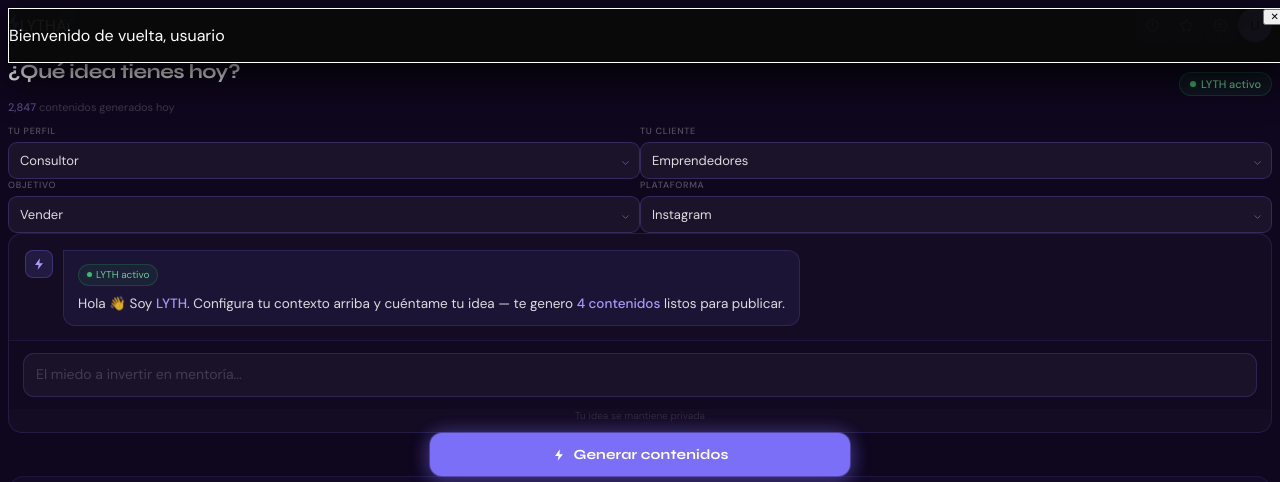
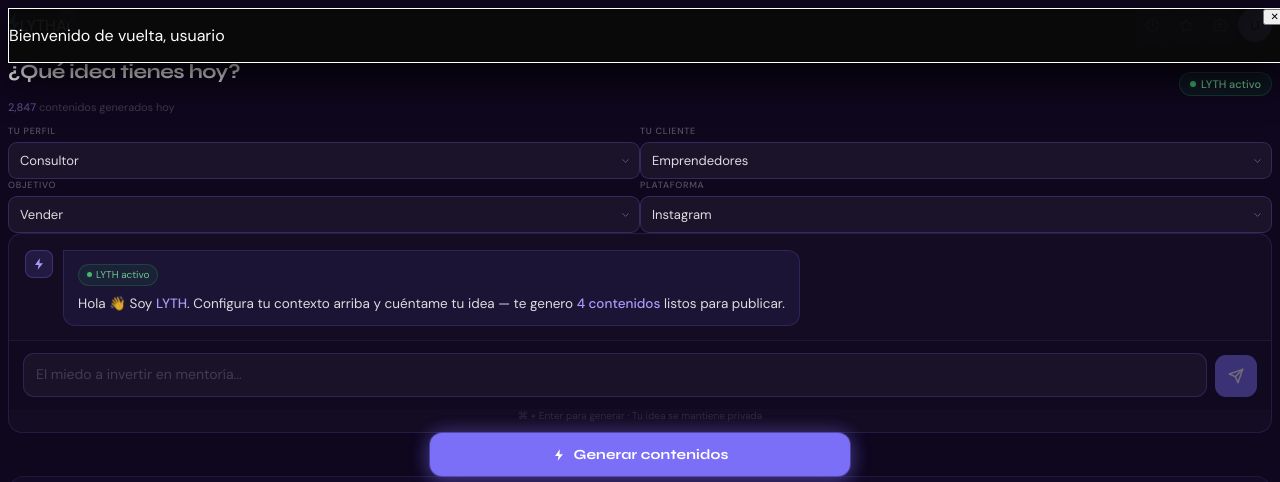
Before and after one commit to jonatancorrea-ai/lythapp, a React (Vite) app: page / in a window 1280 px wide. Both pictures are taken after a click on the button "Iniciar sesión con Google". Shown: the top 482 px of the page. Built offline with nearby package versions, Linux system fonts and the light colour scheme.

Commit message:
Update StrategicInputCard.tsx

```diff
--- a/src/components/StrategicInputCard.tsx
+++ b/src/components/StrategicInputCard.tsx
@@ -10,6 +10,8 @@
   setWhatToCommunicate: (val: string) => void;
   templates: WorkspaceTemplate[];
   onTemplateSelect: (template: WorkspaceTemplate) => void;
+  onGenerate?: () => void;
+  isAnalyzing?: boolean;
 }
 
 const PERFILES = ['Consultor', 'Coach', 'Emprendedor', 'Creador', 'Freelancer', 'Fundador SaaS', 'Otro'];
@@ -57,15 +59,15 @@
   setWhoAreYouTalkingTo,
   whatToCommunicate,
   setWhatToCommunicate,
+  onGenerate,
+  isAnalyzing = false,
 }: StrategicInputCardProps) {
   const textareaRef = useRef<HTMLTextAreaElement>(null);
   const [placeholderIdx, setPlaceholderIdx] = useState(0);
   const [plataforma, setPlataforma] = useState('Instagram');
 
   useEffect(() => {
-    const iv = setInterval(() => {
-      setPlaceholderIdx(i => (i + 1) % PLACEHOLDERS.length);
-    }, 3000);
+    const iv = setInterval(() => setPlaceholderIdx(i => (i + 1) % PLACEHOLDERS.length), 3000);
     return () => clearInterval(iv);
   }, []);
 
@@ -76,8 +78,15 @@
     }
   }, [whatToCommunicate]);
 
+  const handleKeyDown = (e: React.KeyboardEvent) => {
+    if ((e.metaKey || e.ctrlKey) && e.key === 'Enter') {
+      e.preventDefault();
+      onGenerate?.();
+    }
+  };
+
   const ArrowIcon = () => (
-    <svg style={{ position: 'absolute', right: '9px', top: '50%', transform: 'translateY(-50%)', pointerEvents: 'none', color: 'rgba(168,155,249,0.5)', marginTop: '2px' }}
+    <svg style={{ position: 'absolute', right: '9px', top: '50%', transform: 'translateY(-50%)', pointerEvents: 'none', color: 'rgba(168,155,249,0.5)' }}
       width="11" height="11" viewBox="0 0 24 24" fill="none" stroke="currentColor" strokeWidth="2" strokeLinecap="round" strokeLinejoin="round">
       <polyline points="6 9 12 15 18 9"/>
     </svg>
@@ -86,7 +95,7 @@
   return (
     <div className="flex flex-col gap-3 w-full">
 
-      {/* 4 dropdowns en grilla 2x2 */}
+      {/* Dropdowns 2x2 */}
       <div className="grid grid-cols-2 gap-2">
         <div style={{ position: 'relative' }}>
           <label style={labelStyle}>Tu perfil</label>
@@ -129,102 +138,86 @@
         </div>
       </div>
 
-      {/* Interfaz chat */}
-      <div style={{
-        background: 'rgba(255,255,255,0.025)',
-        border: '0.5px solid rgba(124,111,247,0.16)',
-        borderRadius: '14px',
-        overflow: 'hidden',
-      }}>
-        {/* Mensaje de bienvenida */}
+      {/* Chat interface */}
+      <div style={{ background: 'rgba(255,255,255,0.025)', border: '0.5px solid rgba(124,111,247,0.16)', borderRadius: '14px', overflow: 'hidden' }}>
+
+        {/* Mensaje bienvenida */}
         <div style={{ padding: '16px 16px 0' }}>
           <div style={{ display: 'flex', gap: '10px', alignItems: 'flex-start' }}>
-            <div style={{
-              width: '28px', height: '28px', flexShrink: 0,
-              background: 'rgba(124,111,247,0.15)',
-              border: '0.5px solid rgba(124,111,247,0.3)',
-              borderRadius: '8px',
-              display: 'flex', alignItems: 'center', justifyContent: 'center',
-            }}>
+            <div style={{ width: '28px', height: '28px', flexShrink: 0, background: 'rgba(124,111,247,0.15)', border: '0.5px solid rgba(124,111,247,0.3)', borderRadius: '8px', display: 'flex', alignItems: 'center', justifyContent: 'center' }}>
               <svg width="14" height="14" viewBox="0 0 32 32" fill="none">
                 <path d="M18 3L7 18H15L13 29L25 14H17L18 3Z" fill="#A89BF9"/>
               </svg>
             </div>
-            <div style={{
-              background: 'rgba(124,111,247,0.08)',
-              border: '0.5px solid rgba(124,111,247,0.18)',
-              borderRadius: '0 12px 12px 12px',
-              padding: '11px 14px',
-              fontSize: '13.5px',
-              color: 'rgba(255,255,255,0.85)',
-              lineHeight: 1.6,
-              maxWidth: '90%',
-            }}>
-              <div style={{
-                display: 'inline-flex', alignItems: 'center', gap: '4px',
-                background: 'rgba(34,197,94,0.08)',
-                border: '0.5px solid rgba(34,197,94,0.2)',
-                borderRadius: '20px', padding: '2px 8px',
-                fontSize: '10px', color: 'rgba(134,239,172,0.8)',
-                marginBottom: '7px',
-              }}>
+            <div style={{ background: 'rgba(124,111,247,0.08)', border: '0.5px solid rgba(124,111,247,0.18)', borderRadius: '0 12px 12px 12px', padding: '11px 14px', fontSize: '13.5px', color: 'rgba(255,255,255,0.85)', lineHeight: 1.6, maxWidth: '90%' }}>
+              <div style={{ display: 'inline-flex', alignItems: 'center', gap: '4px', background: 'rgba(34,197,94,0.08)', border: '0.5px solid rgba(34,197,94,0.2)', borderRadius: '20px', padding: '2px 8px', fontSize: '10px', color: 'rgba(134,239,172,0.8)', marginBottom: '7px' }}>
                 <span style={{ width: '5px', height: '5px', borderRadius: '50%', background: '#4ade80', display: 'inline-block', animation: 'dotPulse 2s ease-in-out infinite' }} />
                 LYTH activo
               </div>
-              <div>
-                Hola 👋 Soy <strong style={{ color: '#A89BF9', fontWeight: 500 }}>LYTH</strong>. Configura tu contexto arriba y cuéntame tu idea — te genero <strong style={{ color: '#A89BF9', fontWeight: 500 }}>4 contenidos</strong> listos para publicar.
-              </div>
+              <div>Hola 👋 Soy <strong style={{ color: '#A89BF9', fontWeight: 500 }}>LYTH</strong>. Configura tu contexto arriba y cuéntame tu idea — te genero <strong style={{ color: '#A89BF9', fontWeight: 500 }}>4 contenidos</strong> listos para publicar.</div>
             </div>
           </div>
         </div>
 
-        {/* Input bar */}
-        <div style={{
-          borderTop: '0.5px solid rgba(124,111,247,0.12)',
-          padding: '12px 14px',
-          display: 'flex', gap: '8px', alignItems: 'flex-end',
-          background: 'rgba(15,7,30,0.5)',
-          marginTop: '14px',
-        }}>
+        {/* Input bar con botón enviar */}
+        <div style={{ borderTop: '0.5px solid rgba(124,111,247,0.12)', padding: '12px 14px', display: 'flex', gap: '8px', alignItems: 'flex-end', background: 'rgba(15,7,30,0.5)', marginTop: '14px' }}>
           <textarea
             ref={textareaRef}
             rows={1}
             value={whatToCommunicate}
             onChange={e => setWhatToCommunicate(e.target.value)}
+            onKeyDown={handleKeyDown}
             placeholder={PLACEHOLDERS[placeholderIdx]}
+            style={{ flex: 1, background: 'rgba(255,255,255,0.04)', border: '0.5px solid rgba(124,111,247,0.2)', borderRadius: '11px', padding: '10px 12px', fontFamily: 'DM Sans, sans-serif', fontSize: '14px', color: '#fff', outline: 'none', resize: 'none', lineHeight: 1.5, minHeight: '44px', maxHeight: '120px', transition: 'border-color 0.2s' }}
+          />
+
+          {/* Botón enviar */}
+          <button
+            type="button"
+            onClick={onGenerate}
+            disabled={isAnalyzing || !whatToCommunicate.trim()}
             style={{
-              flex: 1,
-              background: 'rgba(255,255,255,0.04)',
-              border: '0.5px solid rgba(124,111,247,0.2)',
-              borderRadius: '11px',
-              padding: '10px 12px',
-              fontFamily: 'DM Sans, sans-serif',
-              fontSize: '14px',
-              color: '#fff',
-              outline: 'none',
-              resize: 'none',
-              lineHeight: 1.5,
-              minHeight: '44px',
-              maxHeight: '120px',
-              transition: 'border-color 0.2s',
+              width: '42px', height: '42px', flexShrink: 0,
+              background: isAnalyzing ? 'rgba(124,111,247,0.4)' : '#7C6FF7',
+              border: 'none', borderRadius: '11px',
+              display: 'flex', alignItems: 'center', justifyContent: 'center',
+              cursor: isAnalyzing || !whatToCommunicate.trim() ? 'not-allowed' : 'pointer',
+              transition: 'background 0.2s, opacity 0.2s',
+              opacity: !whatToCommunicate.trim() ? 0.4 : 1,
+              position: 'relative',
+              boxShadow: whatToCommunicate.trim() ? '0 0 0 1px rgba(124,111,247,0.4), 0 4px 16px rgba(124,111,247,0.4)' : 'none',
             }}
-          />
+          >
+            {/* Glow detrás del botón */}
+            {whatToCommunicate.trim() && (
+              <div style={{ position: 'absolute', inset: '-3px', borderRadius: '14px', background: 'rgba(124,111,247,0.2)', filter: 'blur(8px)', zIndex: -1, animation: 'btnGlow 3s ease-in-out infinite alternate' }} />
+            )}
+            {isAnalyzing ? (
+              <svg width="16" height="16" viewBox="0 0 24 24" fill="none" stroke="#fff" strokeWidth="2" strokeLinecap="round" strokeLinejoin="round" style={{ animation: 'spin 1s linear infinite' }}>
+                <path d="M21 12a9 9 0 1 1-6.219-8.56"/>
+              </svg>
+            ) : (
+              <svg width="16" height="16" viewBox="0 0 24 24" fill="none" stroke="#fff" strokeWidth="2.2" strokeLinecap="round" strokeLinejoin="round">
+                <line x1="22" y1="2" x2="11" y2="13"/>
+                <polygon points="22 2 15 22 11 13 2 9 22 2"/>
+              </svg>
+            )}
+          </button>
         </div>
 
         <div style={{ fontSize: '10px', color: 'rgba(255,255,255,0.12)', padding: '0 14px 10px', textAlign: 'center' }}>
-          Tu idea se mantiene privada
+          ⌘ + Enter para generar · Tu idea se mantiene privada
         </div>
       </div>
 
       <style>{`
-        @keyframes dotPulse {
-          0%,100% { opacity: 1; box-shadow: 0 0 0 0 rgba(74,222,128,0.4); }
-          50% { opacity: 0.8; box-shadow: 0 0 0 3px rgba(74,222,128,0); }
-        }
-        select option { background: #1a0f3a; color: #fff; }
-        textarea::placeholder { color: rgba(255,255,255,0.18) !important; }
-        textarea:focus { border-color: rgba(124,111,247,0.45) !important; }
-        select:focus { border-color: rgba(124,111,247,0.5) !important; }
+        @keyframes dotPulse { 0%,100% { opacity:1; box-shadow:0 0 0 0 rgba(74,222,128,0.4); } 50% { opacity:0.8; box-shadow:0 0 0 3px rgba(74,222,128,0); } }
+        @keyframes btnGlow { 0% { opacity:0.5; } 100% { opacity:1; } }
+        @keyframes spin { from { transform:rotate(0deg); } to { transform:rotate(360deg); } }
+        select option { background:#1a0f3a; color:#fff; }
+        textarea::placeholder { color:rgba(255,255,255,0.18) !important; }
+        textarea:focus { border-color:rgba(124,111,247,0.45) !important; }
+        select:focus { border-color:rgba(124,111,247,0.5) !important; }
       `}</style>
     </div>
   );
```
